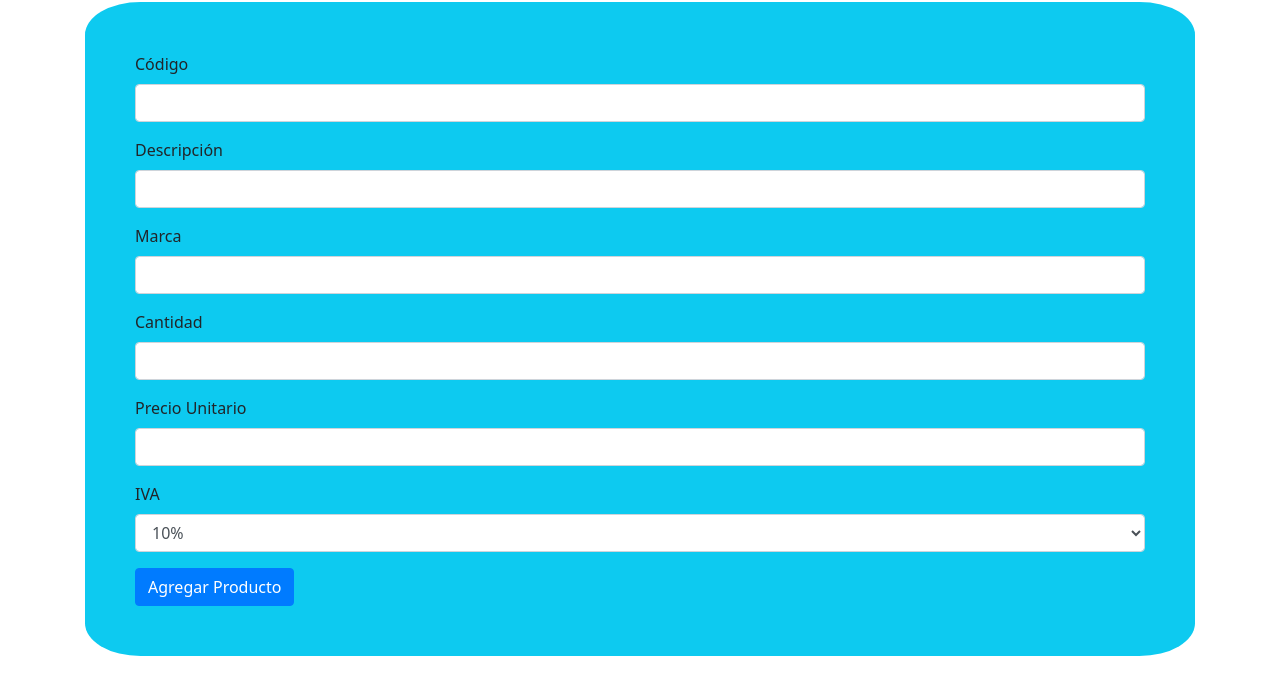
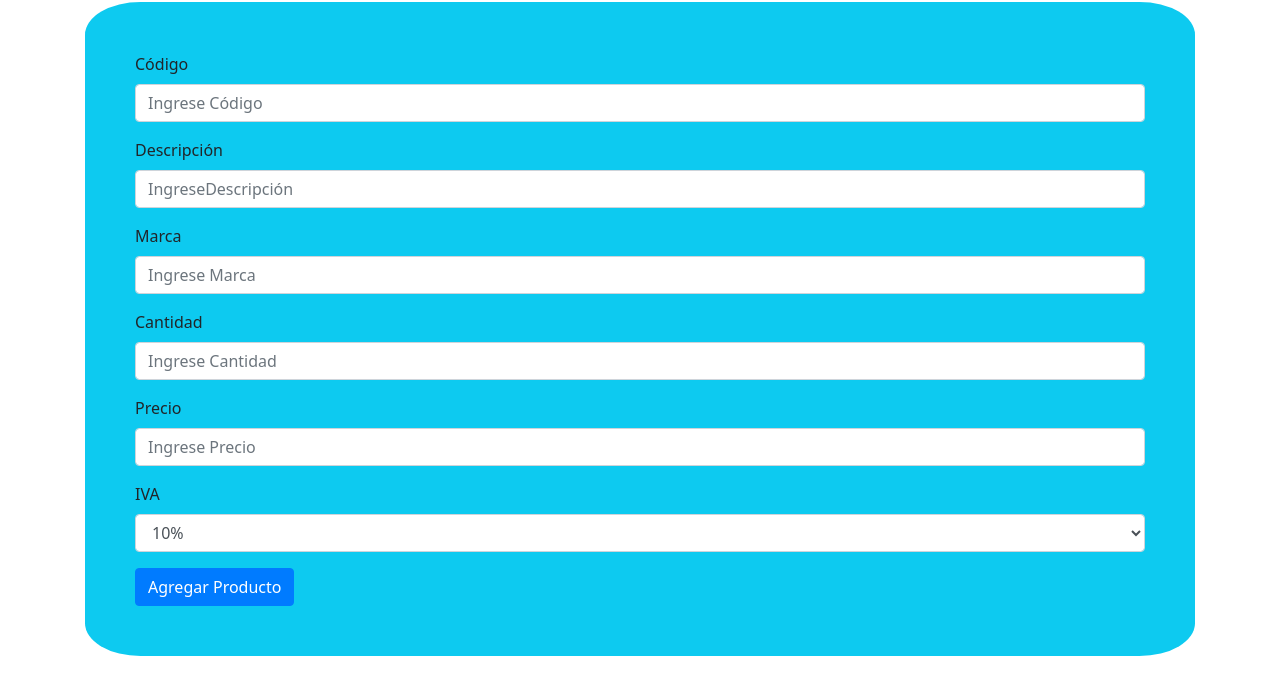
Before and after one commit to NicoJCastro/AO2_NicolasCastro, a plain HTML site: page index.html in a window 1280 px wide. Shown: the part 118-800 px from the top of the page. Drawn offline with nearby package versions, Linux system fonts and the light colour scheme.

Commit message:
mejora en el form

```diff
--- a/index.html
+++ b/index.html
@@ -13,23 +13,23 @@
         <form id="productForm" class="mt-4">
             <div class="form-group">
                 <label for="codigo">Código</label>
-                <input type="text" class="form-control" id="codigo" required>
+                <input type="text" class="form-control" id="codigo" required placeholder="Ingrese Código">
             </div>
             <div class="form-group">
                 <label for="descripcion">Descripción</label>
-                <input type="text" class="form-control" id="descripcion" required>
+                <input type="text" class="form-control" id="descripcion" required placeholder="IngreseDescripción">
             </div>
             <div class="form-group">
                 <label for="marca">Marca</label>
-                <input type="text" class="form-control" id="marca" required>
+                <input type="text" class="form-control" id="marca" required placeholder="Ingrese Marca">
             </div>
             <div class="form-group">
                 <label for="cantidad">Cantidad</label>
-                <input type="number" class="form-control" id="cantidad" required>
+                <input type="number" class="form-control" id="cantidad" required placeholder="Ingrese Cantidad">
             </div>
             <div class="form-group">
-                <label for="precio">Precio Unitario</label>
-                <input type="number" class="form-control" id="precio" required>
+                <label for="precio">Precio</label>
+                <input type="number" class="form-control" id="precio" required placeholder="Ingrese Precio">
             </div>
             <div class="form-group">
                 <label for="iva">IVA</label>
--- a/script.js
+++ b/script.js
@@ -49,7 +49,7 @@ document.addEventListener('DOMContentLoaded', function ()  {
         const precio = parseFloat(document.getElementById('precio').value.trim());
         const iva = parseInt(document.getElementById('iva').value.trim());
 
-        if (codigo.length < 3 || descripcion.length < 3) {
+        if (codigo.length < 3 || descripcion.length < 3 || marca.length < 3) {
             alert('Código y Descripción deben tener al menos tres caracteres.');
             return;
         }
```
